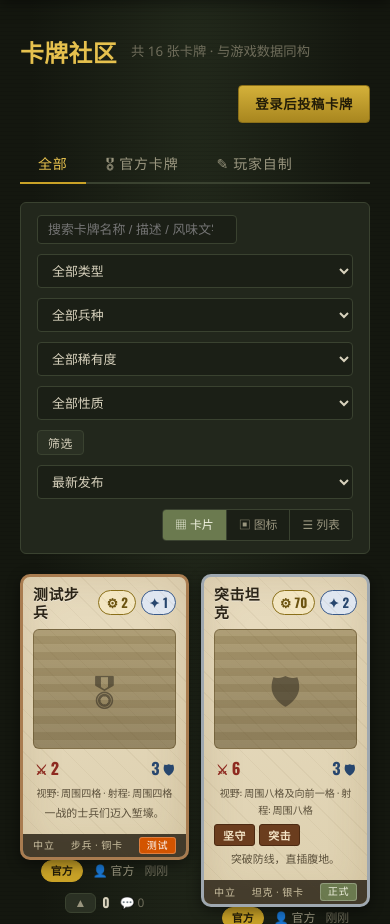
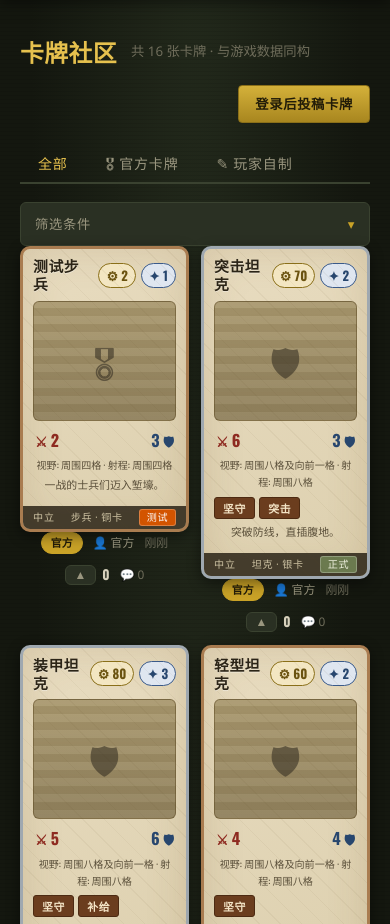
Before and after one commit to fdvecbtwdh/1914_website, a Flask app: page /cards in a window 390 px wide. Shown: the part 56-980 px from the top of the page. Run offline with Flask 3, Linux system fonts and the light colour scheme; data comes from the database, SQL or seed files in the repository; data that the repository does not hold is empty; some libraries are stand-ins or nearby versions.

Commit message:
mobile: fix drawer menu layout, collapse filter bars, swipeable tab rows
- drawer menu: .main-nav flex:1 overrode width:100% so nav and user actions
  sat side-by-side at half width; flex:none restores full-width stacked rows
- cards/issues filter bars wrap in details.filter-fold: collapsed to a
  one-line 筛选条件 toggle on mobile (stays open when filters are active,
  shows 已选 N 项 badge), always expanded with summary hidden on desktop
- tab rows (message categories, issue statuses) stop wrapping and scroll
  horizontally with hidden scrollbars on narrow screens
- verified at 390px and 320px (no horizontal overflow) and 1280px desktop
  (unchanged); tests 90 passing

```diff
--- a/app/static/css/ww1.css
+++ b/app/static/css/ww1.css
@@ -507,6 +507,8 @@ dialog.report-dialog::backdrop { background: rgba(0,0,0,.6); }
 
 /* ---------- 移动端 ---------- */
 .menu-toggle { display: none; }
+/* 筛选折叠容器：桌面端 summary 隐藏、内容常开（open 由 JS 兜底）；仅移动端显示 summary */
+.filter-fold > summary { display: none; }
 @media (max-width: 760px) {
   .header-inner { gap: 12px; height: auto; flex-wrap: wrap; padding: 8px 14px; }
   /* 右上角 ☰ 按钮：竖向抽屉菜单开关 */
@@ -520,6 +522,7 @@ dialog.report-dialog::backdrop { background: rgba(0,0,0,.6); }
   .site-header.open .main-nav,
   .site-header.open .header-actions {
     display: flex; flex-direction: column; align-items: stretch;
+    flex: none; /* 覆盖 .main-nav 的 flex:1，否则 width:100% 失效、两块挤成左右两列 */
     width: 100%; gap: 0;
   }
   .site-header.open .main-nav { order: 3; border-top: 1px solid var(--line-soft); }
@@ -529,6 +532,22 @@ dialog.report-dialog::backdrop { background: rgba(0,0,0,.6); }
   .site-header.open .header-actions .btn { text-align: center; padding: 9px 12px; }
   .site-header.open .header-actions form { display: block; }
   .site-header.open .header-actions form button { width: 100%; }
+  /* 筛选区：折叠为一行按钮，点开才展开控件，省出一屏内容高度 */
+  .filter-fold > summary {
+    display: flex; align-items: center; gap: 8px;
+    cursor: pointer; list-style: none;
+    padding: 10px 14px; border: 1px solid var(--line); border-radius: var(--radius);
+    background: var(--panel-2); color: var(--text-dim);
+    font-family: var(--font-display); font-size: .95rem; letter-spacing: .05em;
+  }
+  .filter-fold > summary::-webkit-details-marker { display: none; }
+  .filter-fold > summary::after { content: "▾"; margin-left: auto; color: var(--brass); }
+  .filter-fold[open] > summary::after { content: "▴"; }
+  .filter-fold[open] > summary { margin-bottom: 10px; }
+  /* 分类/状态标签行：不折行，改为横向轻扫 */
+  .tab-row { flex-wrap: nowrap; overflow-x: auto; scrollbar-width: none; -webkit-overflow-scrolling: touch; }
+  .tab-row::-webkit-scrollbar { display: none; }
+  .tab-row a { white-space: nowrap; flex: none; }
   .hero { padding: 30px 20px 26px; }
   .hero h1 { font-size: 2.2rem; }
   html { font-size: 14px; }
--- a/app/static/js/main.js
+++ b/app/static/js/main.js
@@ -230,6 +230,24 @@
     tagDialog.showModal();
   });
 
+  /* ---------- 移动端筛选折叠：小屏默认收起（有已选条件时保持展开），桌面始终展开 ---------- */
+  document.querySelectorAll("details.filter-fold").forEach(function (d) {
+    var count = 0;
+    d.querySelectorAll("select, input:not([type=hidden])").forEach(function (el) {
+      if (el.name === "sort" || !el.value) return;
+      count++;
+    });
+    var badge = d.querySelector("[data-fold-count]");
+    if (badge && count) badge.textContent = "（已选 " + count + " 项）";
+    var mq = window.matchMedia("(max-width: 760px)");
+    var sync = function () {
+      if (mq.matches && !count) d.removeAttribute("open");
+      else d.setAttribute("open", "");
+    };
+    sync();
+    if (mq.addEventListener) mq.addEventListener("change", sync);
+  });
+
   /* ---------- 移动端抽屉菜单 ---------- */
   var menuToggle = document.getElementById("menu-toggle");
   if (menuToggle) {
--- a/app/templates/cards/list.html
+++ b/app/templates/cards/list.html
@@ -27,7 +27,9 @@
     <a href="/cards?source=community&amp;sort={{ sort }}" {% if source == 'community' %}class="active"{% endif %}>✎ 玩家自制</a>
   </div>
 
-  <form class="filter-bar" method="get" action="/cards">
+  <details class="filter-fold" open>
+    <summary>筛选条件 <span data-fold-count></span></summary>
+    <form class="filter-bar" method="get" action="/cards">
     <input type="search" name="q" placeholder="搜索卡牌名称 / 描述 / 风味文字…" value="{{ q }}">
     <select name="type">
       <option value="">全部类型</option>
@@ -60,7 +62,8 @@
       {{ view_link('compact', '▣', '图标') }}
       {{ view_link('list', '☰', '列表') }}
     </span>
-  </form>
+    </form>
+  </details>
 
   {% if tag %}
   <p style="margin:0 0 14px;color:var(--text-dim)">筛选标签：
```
Also changed, not shown: app/templates/issues/list.html (+5 -2 lines).
